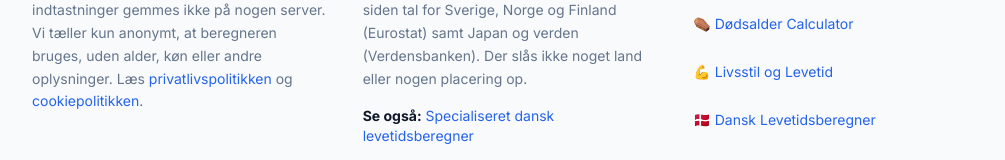
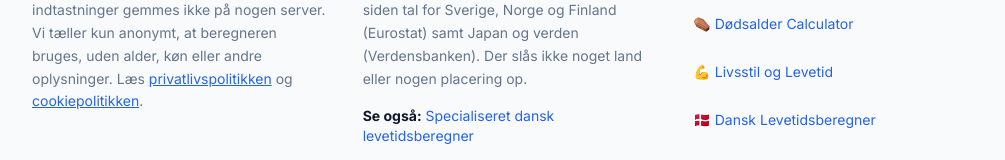
Before and after one commit to mahope/lifespan-calculator, a React (Vite) app: page / in a window 1280 px wide. Shown: the part 2178-2338 px from the top of the page, without its empty margins (128-1133 px from the left). Built offline with nearby package versions, Linux system fonts and the light colour scheme.

Commit message:
Underline the inline policy links in the footer
Lighthouse link-in-text-block failed for both links after the static footer
was removed: inside muted text a link needs more than colour to stand out.

Refs #77

```diff
--- a/src/components/Footer.jsx
+++ b/src/components/Footer.jsx
@@ -36,8 +36,8 @@ const Footer = () => {
             <p className="text-muted-foreground text-sm leading-relaxed">
               Vi respekterer dit privatliv. Al behandling sker lokalt i din browser, og dine indtastninger gemmes ikke på
               nogen server. Vi tæller kun anonymt, at beregneren bruges, uden alder, køn eller andre oplysninger. Læs{' '}
-              <a href="/privatlivspolitik" className="text-primary hover:underline">privatlivspolitikken</a> og{' '}
-              <a href="/cookiepolitik" className="text-primary hover:underline">cookiepolitikken</a>.
+              <a href="/privatlivspolitik" className="text-primary underline">privatlivspolitikken</a> og{' '}
+              <a href="/cookiepolitik" className="text-primary underline">cookiepolitikken</a>.
             </p>
           </div>
 
```
